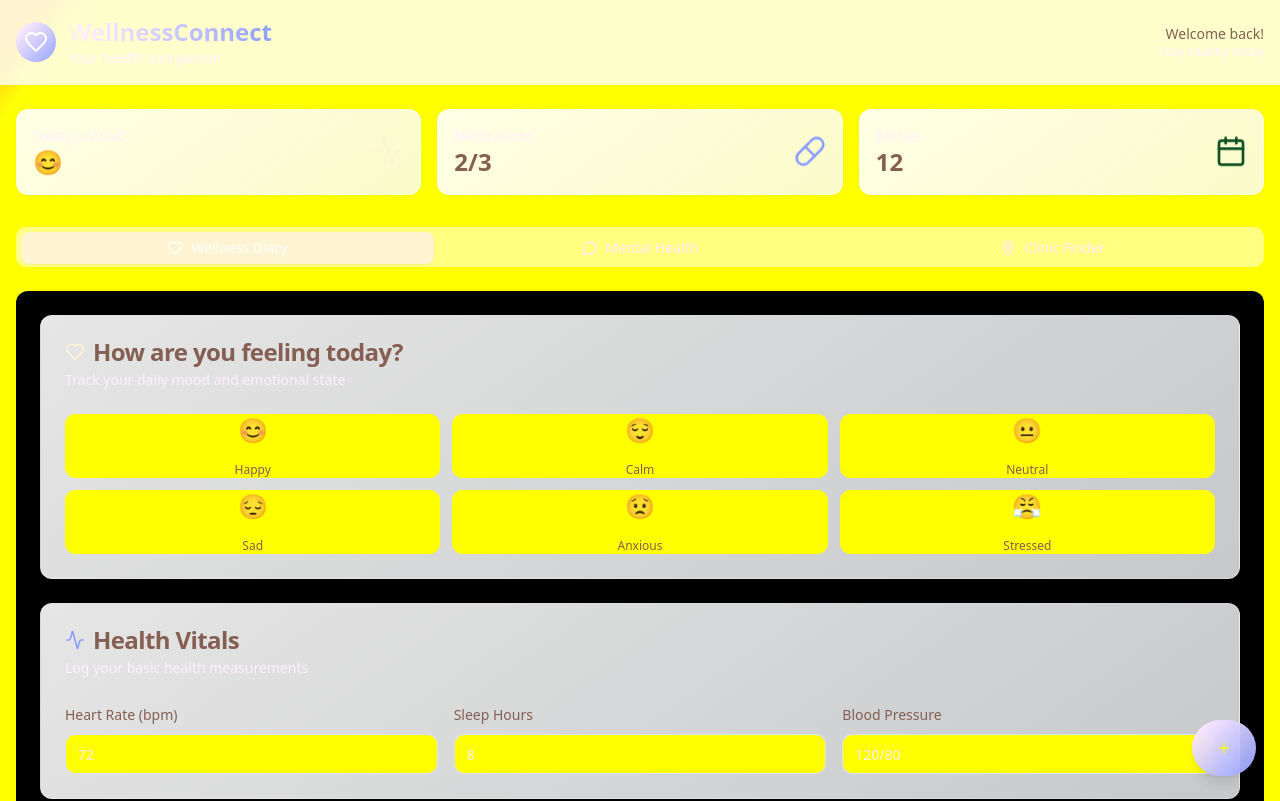
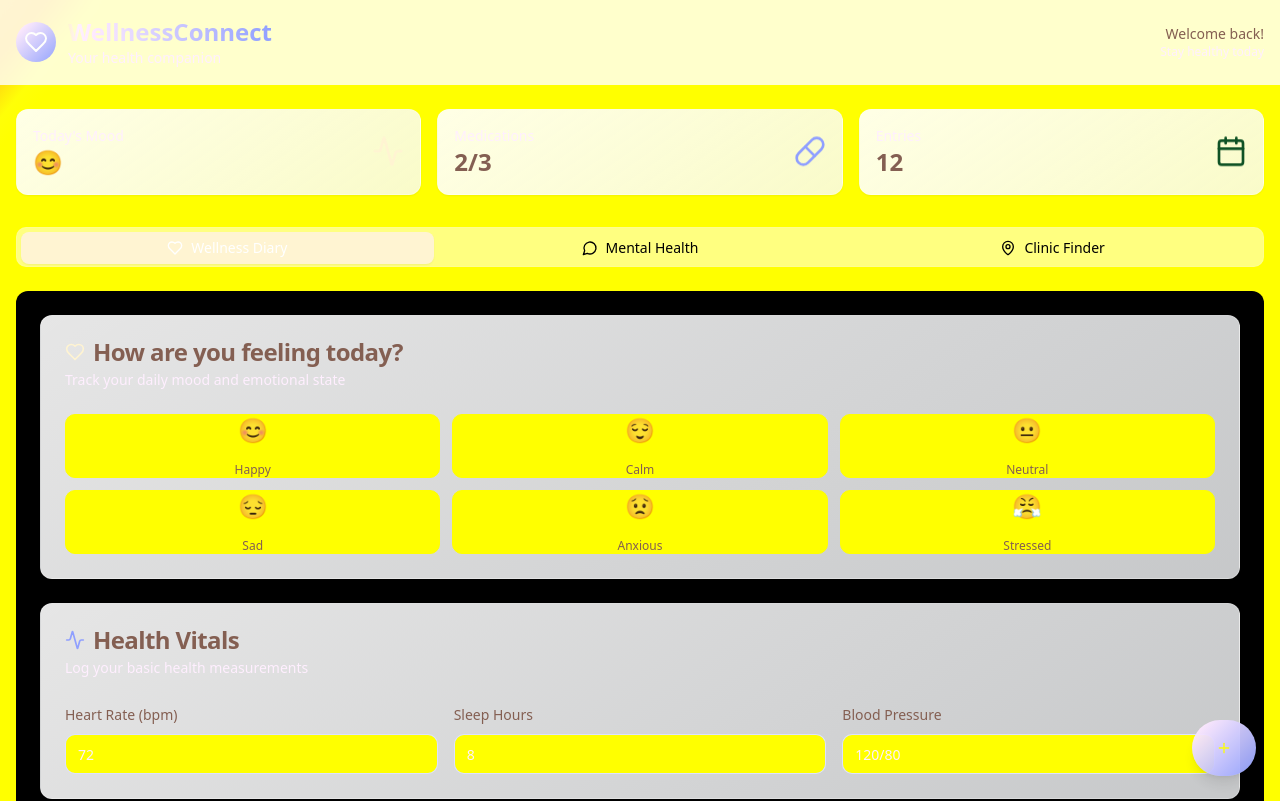
Before and after one commit to Erickimani7/solace-health-hub, a React (Vite) app: page / in a window 1280 px wide. Shown: the top 801 px of the page. Built offline with nearby package versions, Linux system fonts and the light colour scheme.

Commit message:
Fix: Remove background from names
Remove the background color from the names of the components.

```diff
--- a/src/pages/Index.tsx
+++ b/src/pages/Index.tsx
@@ -80,17 +80,17 @@ const Index = () => {
         {/* Main Tabs */}
         <Tabs value={activeTab} onValueChange={setActiveTab} className="space-y-6">
           <TabsList className="grid w-full grid-cols-3 bg-white/50 backdrop-blur-sm border border-wellness-primary/20">
-            <TabsTrigger value="diary" className="flex items-center space-x-2 data-[state=active]:bg-wellness-primary data-[state=active]:text-white">
+            <TabsTrigger value="diary" className="flex items-center space-x-2 data-[state=active]:bg-wellness-primary data-[state=active]:text-white text-black">
               <Heart className="w-4 h-4" />
               <span className="hidden sm:inline">Wellness Diary</span>
               <span className="sm:hidden">Diary</span>
             </TabsTrigger>
-            <TabsTrigger value="chatbot" className="flex items-center space-x-2 data-[state=active]:bg-wellness-secondary data-[state=active]:text-white">
+            <TabsTrigger value="chatbot" className="flex items-center space-x-2 data-[state=active]:bg-wellness-secondary data-[state=active]:text-white text-black">
               <MessageCircle className="w-4 h-4" />
               <span className="hidden sm:inline">Mental Health</span>
               <span className="sm:hidden">Chat</span>
             </TabsTrigger>
-            <TabsTrigger value="clinics" className="flex items-center space-x-2 data-[state=active]:bg-wellness-accent data-[state=active]:text-white">
+            <TabsTrigger value="clinics" className="flex items-center space-x-2 data-[state=active]:bg-wellness-accent data-[state=active]:text-white text-black">
               <MapPin className="w-4 h-4" />
               <span className="hidden sm:inline">Clinic Finder</span>
               <span className="sm:hidden">Clinics</span>
```
